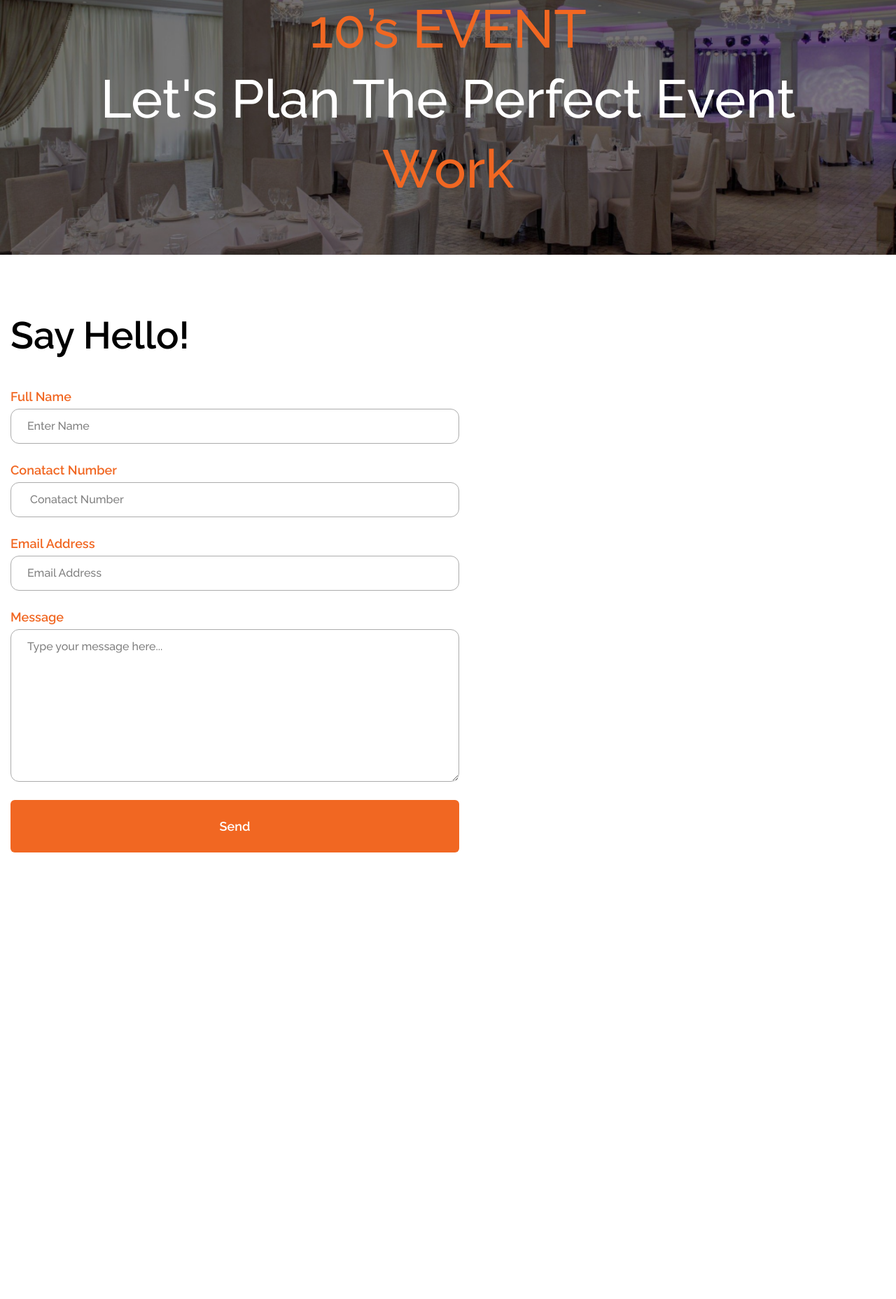
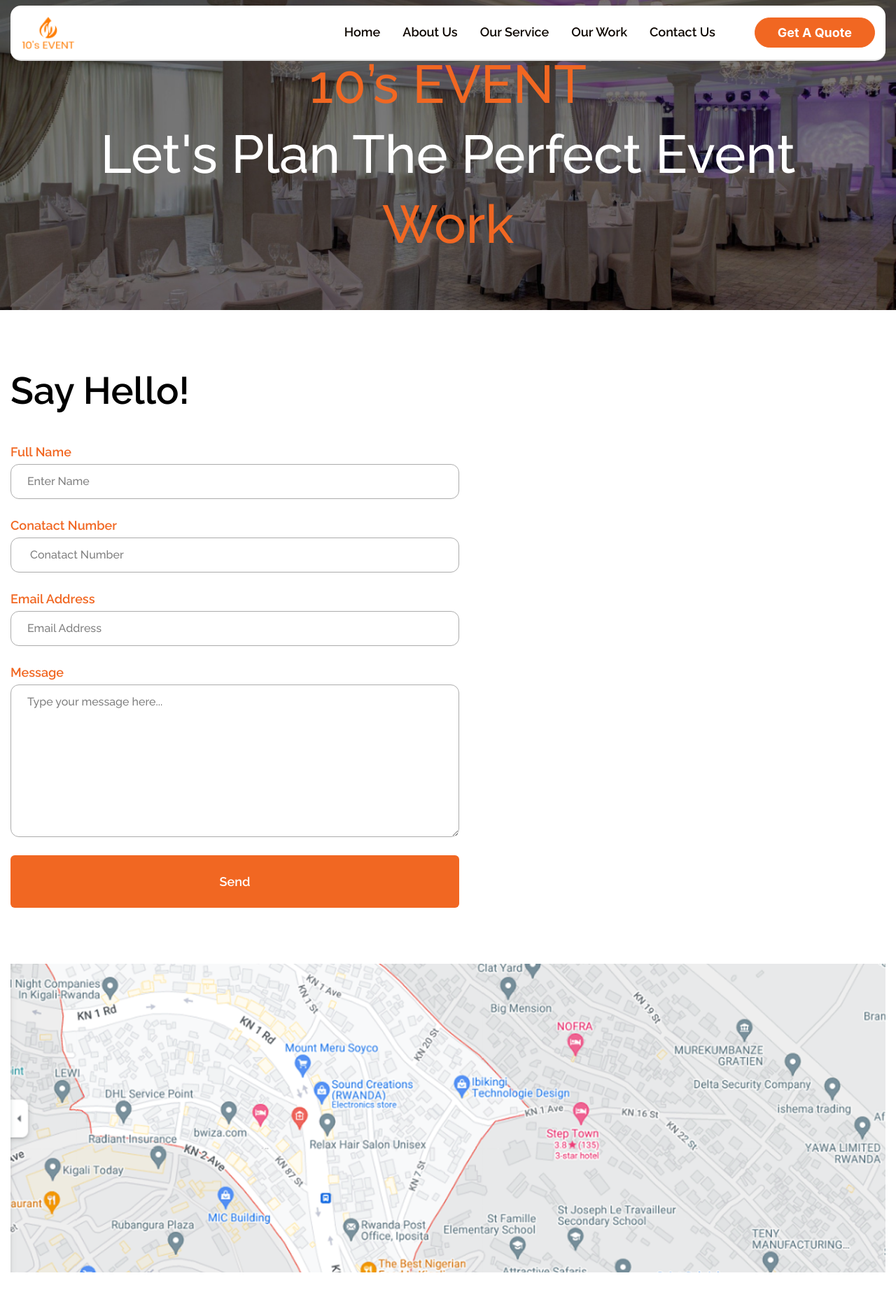
Before and after one commit to Roni006/10sEvent, a React (Vite) app: page /contact-us in a window 1280 px wide. Shown: the top 1856 px of the page at 70% size. Before the commit the page ends 1298 px from the top, so only its background shows below. Built offline with nearby package versions, Linux system fonts and the light colour scheme.

Commit message:
added side a map in contact us components

```diff
--- a/src/Layouts/RootLayOut.jsx
+++ b/src/Layouts/RootLayOut.jsx
@@ -5,7 +5,7 @@ import { Outlet } from "react-router";
 const RootLayOut = () => {
   return (
     <div>
-      {/* <Navbar /> */}
+      <Navbar />
       <Outlet />
     </div>
   );
--- a/src/pages/ContactBody.jsx
+++ b/src/pages/ContactBody.jsx
@@ -1,11 +1,13 @@
 import React from "react";
 import Container from "../Common/Container/Container";
+import sideMap from "../../src/assets/img/contact-side-map.png";
 
 const ContactBody = () => {
   return (
     <>
       <section className="py-20">
         <Container>
+          <div>
             <div className="  items-center gap-25">
               {/* left part  */}
               <div className="max-w-[641px]  ">
@@ -77,6 +79,12 @@ const ContactBody = () => {
               {/* right part  */}
               <div></div>
             </div>
+
+            {/* side map  */}
+            <div className="mt-20">
+              <img src={sideMap} alt="" />
+            </div>
+          </div>
         </Container>
       </section>
     </>
```
Also changed, not shown: src/assets/img/contact-side-map.png (added). Lines whose indentation alone changed are shown as unchanged.
